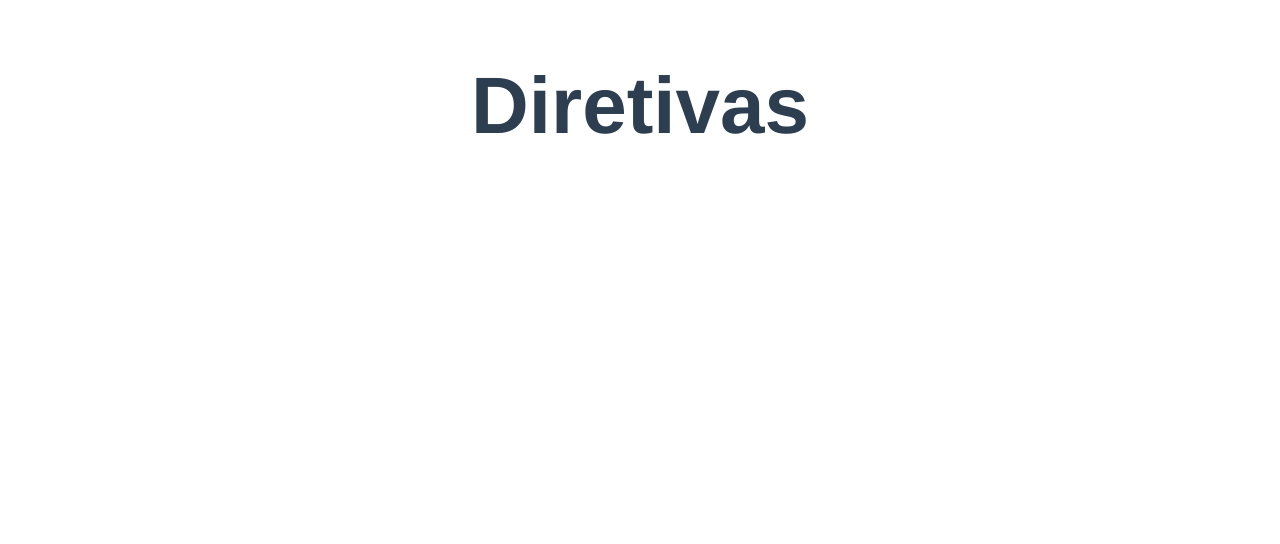
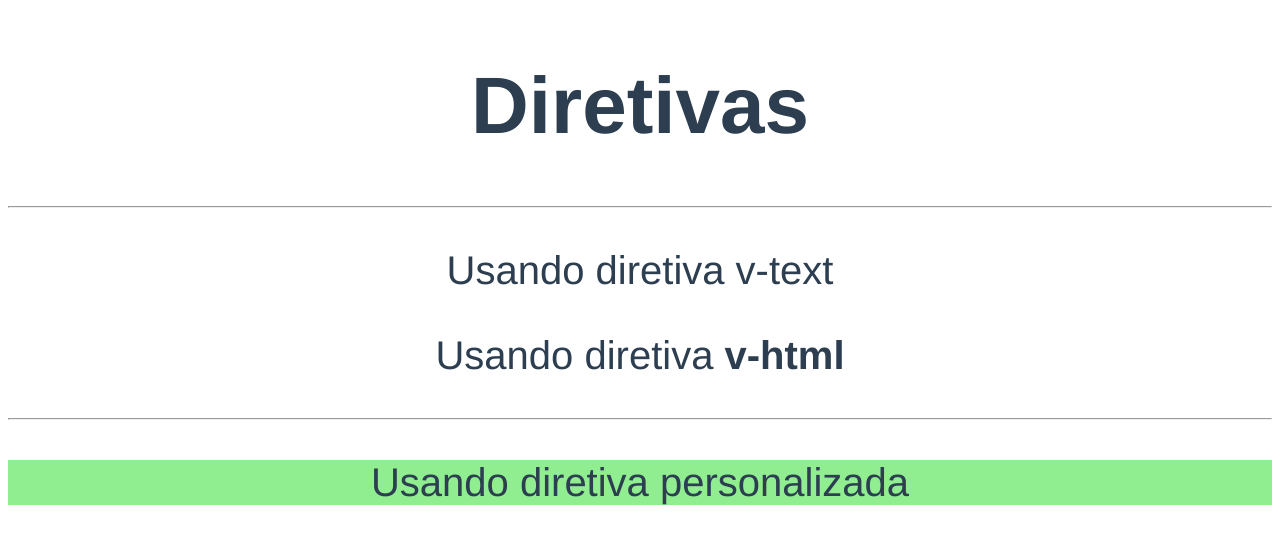
Before and after one commit to dimascapelari/diretivas-exercicios, a Vue app: page / in a window 1280 px wide. Shown: the top 544 px of the page. Built offline with nearby package versions, Linux system fonts and the light colour scheme.

Commit message:
aula 185

```diff
--- a/src/App.vue
+++ b/src/App.vue
@@ -1,18 +1,21 @@
 <template>
   <div id="app">
     <h1>Diretivas</h1>
+    <hr />
+    <p v-text="'Usando diretiva v-text'"></p>
+    <p v-html="'Usando diretiva <strong>v-html</strong>'"></p>
+    <hr />
+    <p v-destaque>Usando diretiva personalizada</p>
   </div>
 </template>
 
 <script>
-export default {
-
-}
+export default {};
 </script>
 
 <style>
 #app {
-	font-family: 'Avenir', Helvetica, Arial, sans-serif;
+  font-family: "Avenir", Helvetica, Arial, sans-serif;
   -webkit-font-smoothing: antialiased;
   -moz-osx-font-smoothing: grayscale;
   text-align: center;
--- a/src/main.js
+++ b/src/main.js
@@ -3,6 +3,12 @@ import App from './App.vue'
 
 Vue.config.productionTip = false
 
+Vue.directive('destaque', {
+	bind(el, binding, vnode) {
+		el.style.backgroundColor = 'lightgreen'
+	}
+})
+
 new Vue({
 	render: h => h(App),
 }).$mount('#app')
```
Lines whose indentation alone changed are shown as unchanged.
